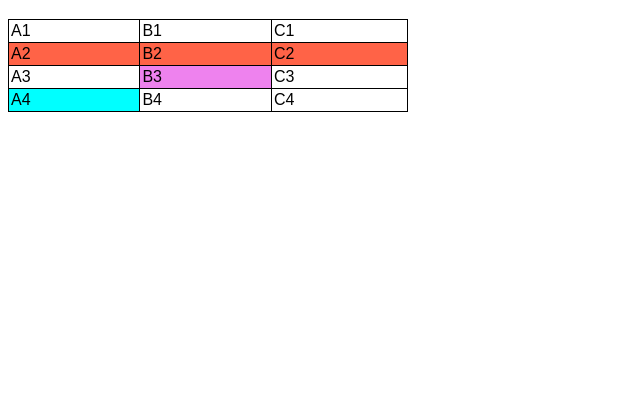
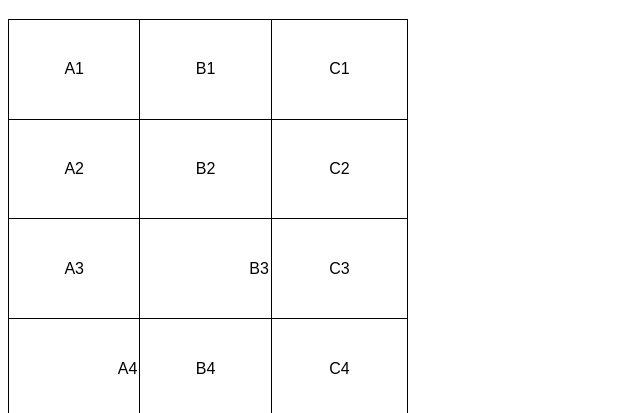
Before and after one commit to Jhone96/html-css, a plain HTML site: page Execercios/ex23/index.html in a window 1280 px wide. Shown: the part 61-474 px from the top of the page, without its empty margins (0-640 px from the left). Drawn offline with Linux system fonts and the light colour scheme.

Commit message:
add tabela 001

```diff
--- a/Execercios/ex23/index.html
+++ b/Execercios/ex23/index.html
@@ -11,23 +11,19 @@
         }
         table {
             width: 400px;
+            height: 400px;
             border-collapse: collapse;
 
         }
         td {
             border: 1px solid black;
             padding: 2px;
+            text-align: center;
         }
-        td.dado{
-            background-color: aqua;
+        .numero{
+            text-align: right;
+        }
 
-        }
-        td.dado1{
-            background-color: violet;
-        }
-        tr.linha {
-            background-color: tomato;
-        }
 
     </style>
 </head>
@@ -40,18 +36,18 @@
             <td>C1</td>
 
         </tr>
-        <tr class="linha">
+        <tr>
             <td>A2</td>
             <td>B2</td>
             <td>C2</td>
         </tr>
         <tr>
             <td>A3</td>
-            <td class="dado1">B3</td>
+            <td class="numero">B3</td>
             <td>C3</td>
         </tr>
         <tr>
-            <td class="dado">A4</td>
+            <td class="numero">A4</td>
             <td>B4</td>
             <td>C4</td>
         </tr>
```
